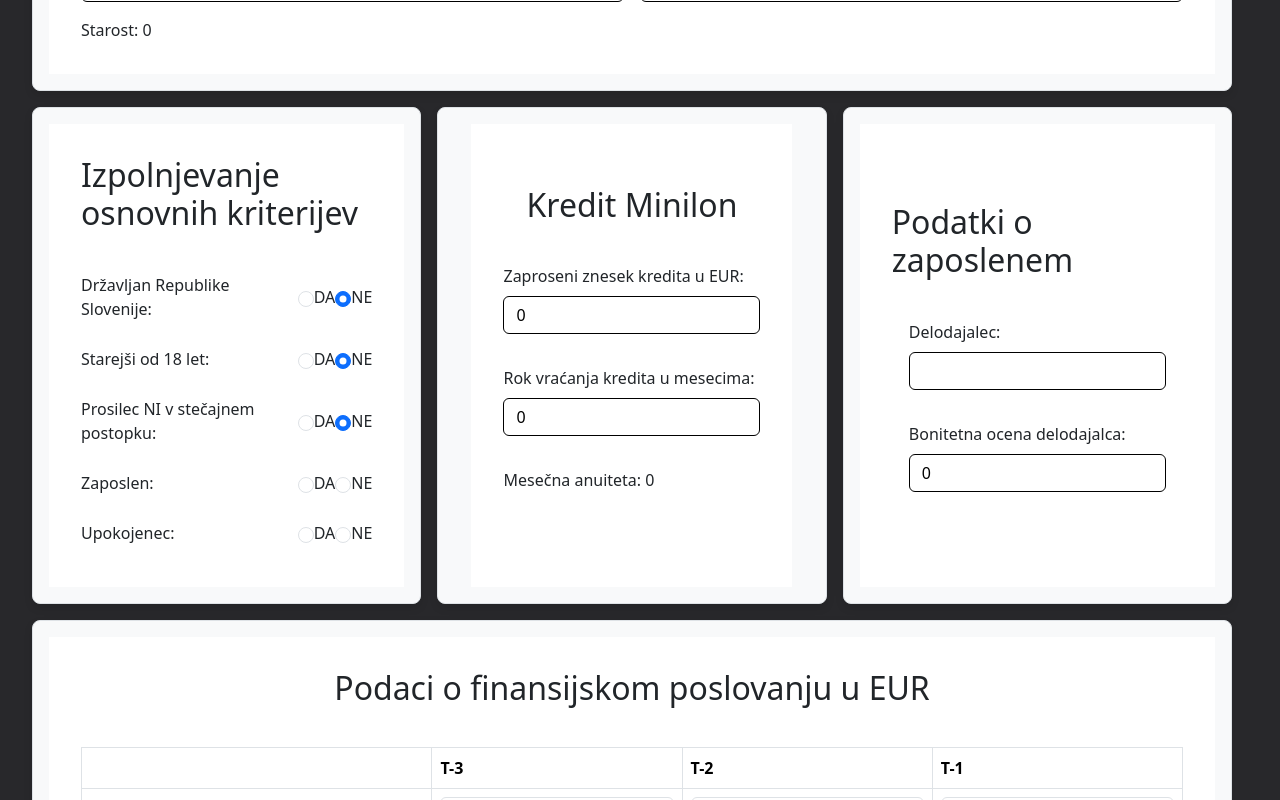
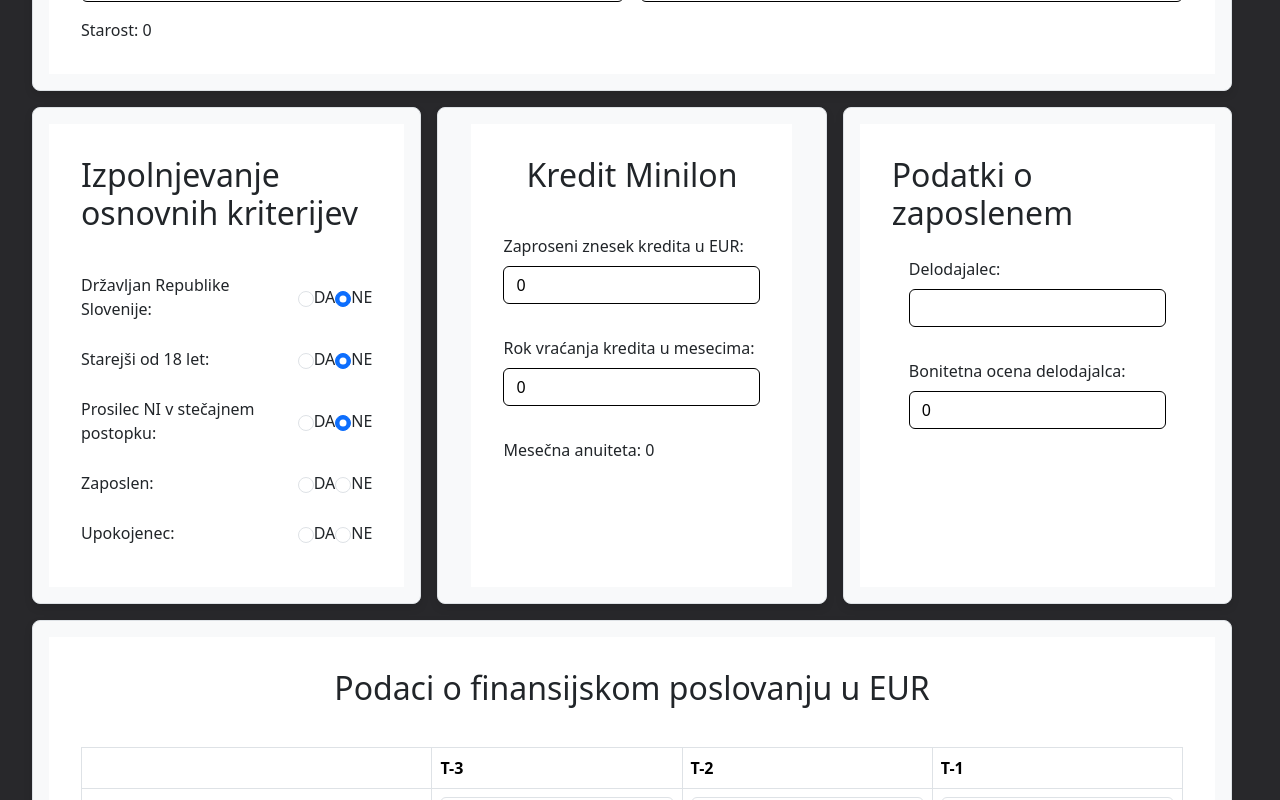
Before and after one commit to Valeri1234car/PRII, a React (Vite) app in the folder stran/praktikum-2-app/: page / in a window 1280 px wide. Shown: the part 740-1540 px from the top of the page. Built offline with nearby package versions, Linux system fonts and the light colour scheme.

Commit message:
justify-content: start;

```diff
--- a/stran/praktikum-2-app/src/components/Inputs/ZaposlitevPodatki.tsx
+++ b/stran/praktikum-2-app/src/components/Inputs/ZaposlitevPodatki.tsx
@@ -7,7 +7,7 @@
 
     return(
         <div className="vnosItem">
-            <h2 className="mb-4 text-primary text-dark">Podatki o zaposlenem</h2>
+            <h2 className="text-primary text-dark">Podatki o zaposlenem</h2>
             <div className="vnosnaPolja">
                 <div className="mb-3">
                     <label htmlFor="delodajalec" className="form-label">Delodajalec:</label>
--- a/stran/praktikum-2-app/src/index.css
+++ b/stran/praktikum-2-app/src/index.css
@@ -107,7 +107,7 @@
 .vnosItem {
   display: flex;
   flex-direction: column;
-  justify-content: center;
+  justify-content: start;
   align-items: center;
   background-color: white;
   padding: 2rem;
```
